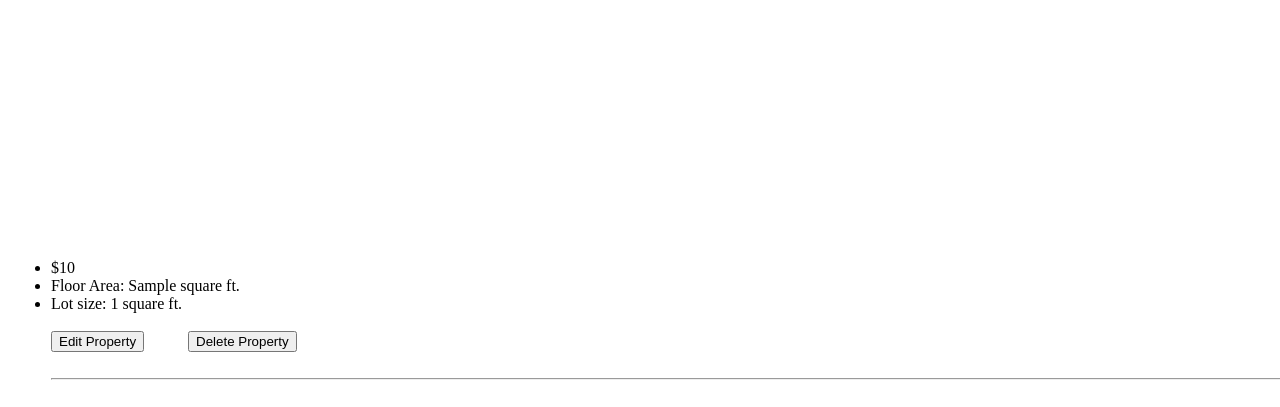
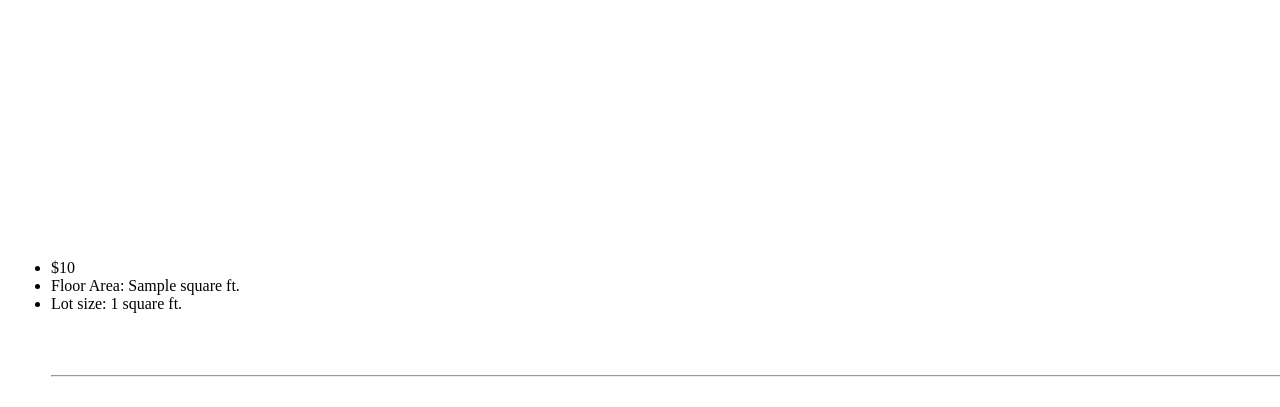
Before and after one commit to DariaKurbatova1/RealEstateApp, a Flask app: template flaskrealestateapp/templates/index1.html in a window 1280 px wide; the page is wider, and only the part inside the window is pictured. Shown: the part 2202-2609 px from the top of that part. After the commit the page ends 2579 px from the top of that part, so only its background shows below. Run offline with Flask 2, Linux system fonts and the light colour scheme; the template is opened without the code that fills it: most values are stand-ins (such as "Sample title", 1, 10 or a date in 2020).

Commit message:
make the edit/delete property buttons available only if user is logged in

```diff
--- a/flaskrealestateapp/login_views.py
+++ b/flaskrealestateapp/login_views.py
@@ -1,4 +1,4 @@
-from flask import (Blueprint, render_template, request, redirect, url_for, flash)
+from flask import (Blueprint, render_template, request, redirect, url_for, flash, session)
 from flaskrealestateapp.property import Property
 from flask import Flask
 from pymongo import MongoClient
@@ -33,6 +33,7 @@ def login():
         #check if user exists
         user = users.find_one({'email': email})
         if user and check_password_hash(user['password'], password):
+            session['user_id'] = str(user['_id'])
             flash("Login successful!", "success")
             return redirect(url_for('home_view.index'))
         else:
--- a/flaskrealestateapp/templates/index1.html
+++ b/flaskrealestateapp/templates/index1.html
@@ -81,11 +81,14 @@
                     {% endif%}
                   </div>
                   <br>
-                  <form method="get" action="{{ url_for('edit_property.edit_property', property_id=property['id']) }}" style="display:inline;">
-                    <button type="submit" class="btn btn-primary">Edit Property</button>
-                  </form>                  <form method="post" action="{{ url_for('home_view.delete_property', property_id=property['id']) }}" style="display:inline;">
-                    <button type="submit" class="btn btn-danger">Delete Property</button>
-                  </form>
+                  {% if session.get('user_id') %}
+                    <form method="get" action="{{ url_for('edit_property.edit_property', property_id=property['id']) }}" style="display:inline;">
+                      <button type="submit" class="btn btn-primary">Edit Property</button>
+                    </form>
+                    <form method="post" action="{{ url_for('home_view.delete_property', property_id=property['id']) }}" style="display:inline;">
+                      <button type="submit" class="btn btn-danger">Delete Property</button>
+                    </form>
+                  {%endif%}
                   <br>
                   <br>
                   <hr>
```
